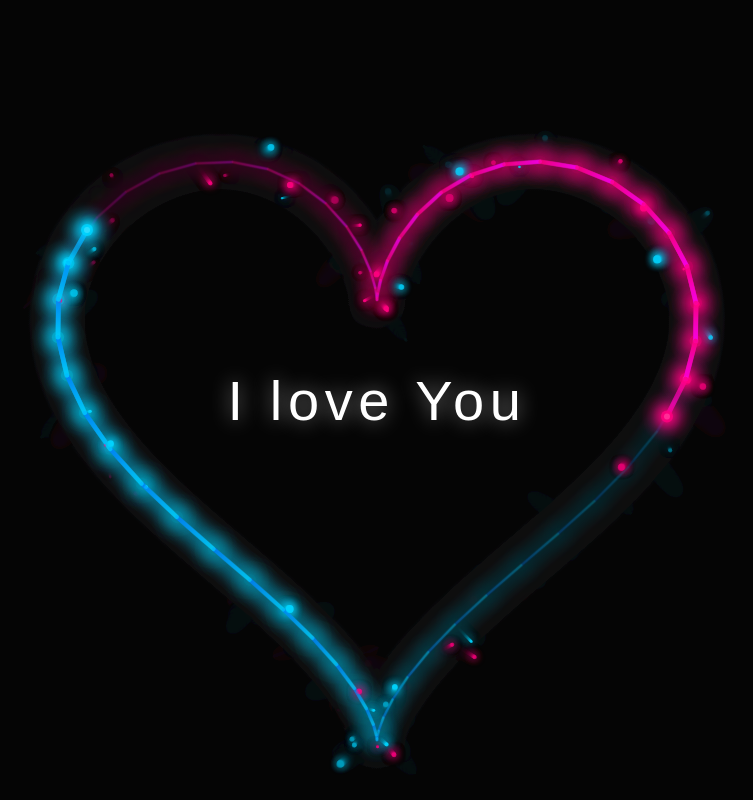
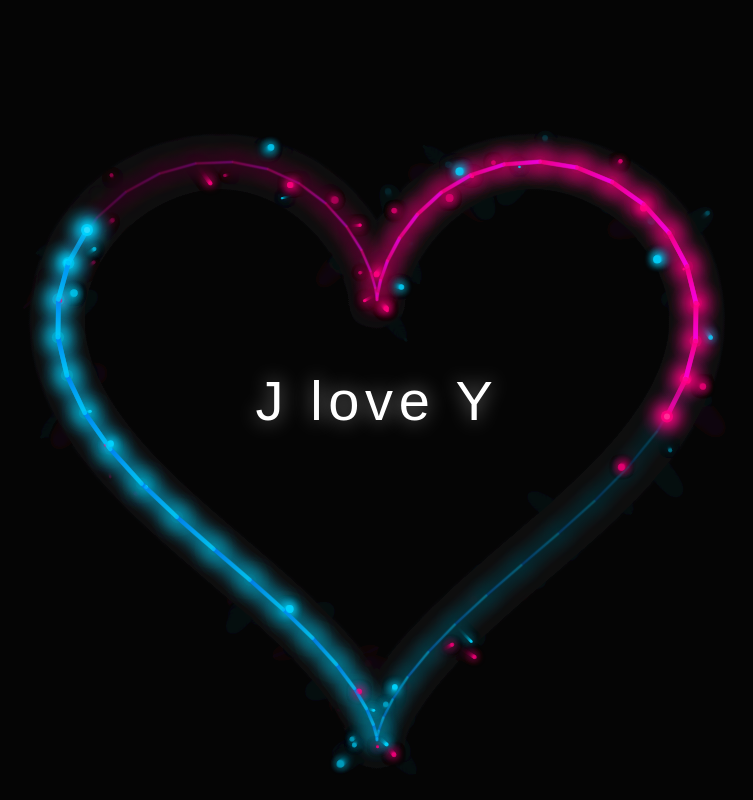
Before and after one commit to Hades97q/love-animation, a plain HTML site: page index.html in a window 1280 px wide. Shown: the whole page, without its empty margins (263-1016 px from the left). Drawn offline with Linux system fonts and the light colour scheme.

Commit message:
Update animation files

```diff
--- a/index.html
+++ b/index.html
@@ -71,7 +71,7 @@
 <body>
     <canvas id="canvas"></canvas>
     <div class="text-container">
-        <h1 class="love-text">I love You</h1>
+        <h1 class="love-text">J love Y</h1>
     </div>
     <script src="heart-animation.js"></script>
 </body>
```
